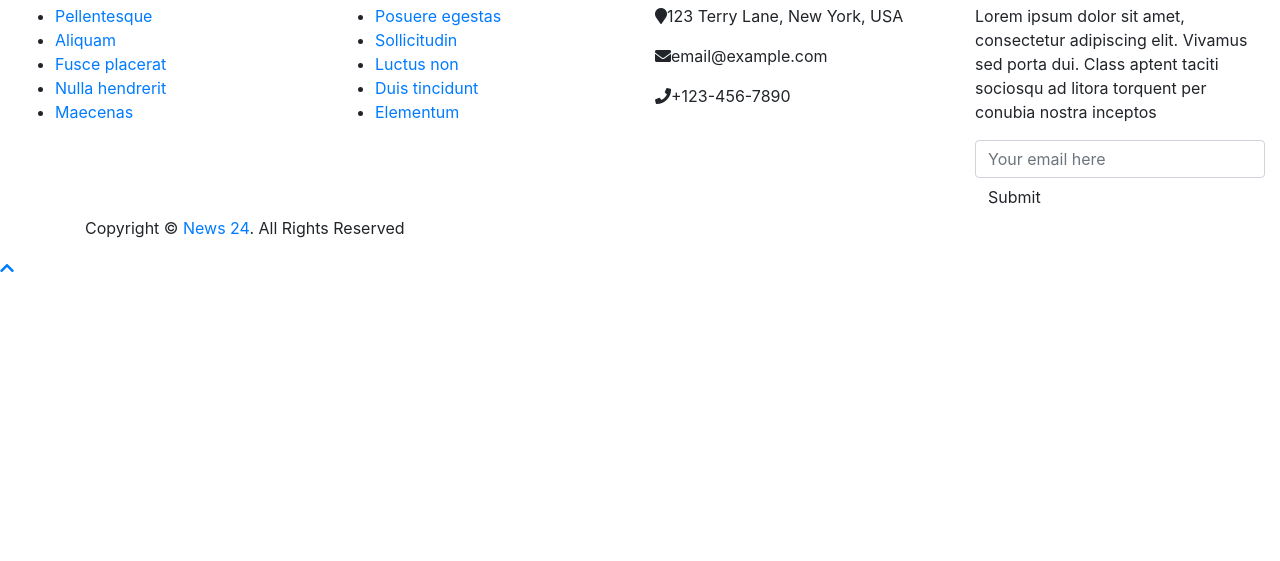
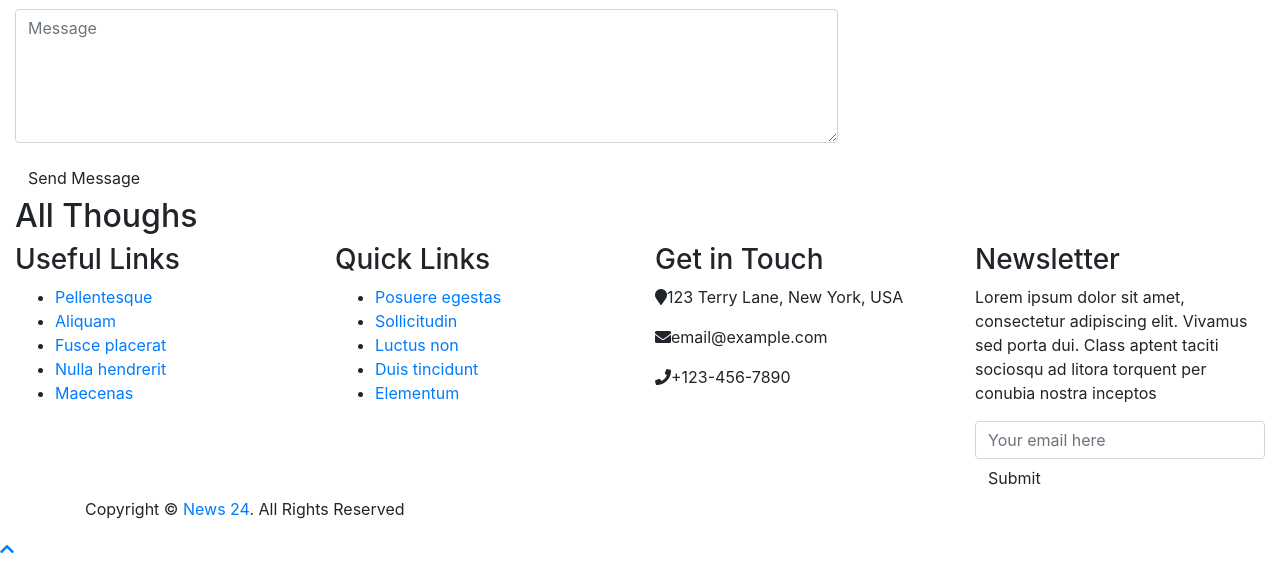
Before and after one commit to 0MAVM0/News_Web, a Django app: a page that uses config/templates/single-page.html in a window 1280 px wide; the page is wider, and only the part inside the window is pictured. Shown: the part 1499-2060 px from the top of that part. Before the commit the page ends 1771 px from the top of that part, so only its background shows below. Run offline with Django 5.2, Linux system fonts and the light colour scheme; a user stored in the database is signed in; data comes from the database, SQL or seed files in the repository; both versions use the stored data as it was after the commit; data that the repository does not hold is empty; some libraries are stand-ins or nearby versions.

Commit message:
Comments Completed

```diff
--- a/config/news/views.py
+++ b/config/news/views.py
@@ -4,7 +4,6 @@
 from django.shortcuts import render, redirect
 from django.contrib.auth import logout
 from django.urls import reverse_lazy
-from .forms import CommentForm
 from .models import *
 
 def home_page(request):
@@ -41,25 +40,25 @@
 
 def single_page(request, slug):
     news = News.objects.filter(slug=slug).first()
+    all_comments = Comment.objects.filter(news=news, status=True).order_by("-created_at")
     news.count += 1
     news.save()
-    comments = Comment.objects.filter(news=news).first()
 
     if request.method == "POST":
-        form = CommentForm(request.POST)
-        if form.is_valid():
-            comment = form.save(commit=False)
-            comment.user = request.user
-            comment.news = news
-            comment.save()
-            return redirect(f"/detail_of/{slug}")
-    else:
-        form = CommentForm()
+        if not request.user.is_authenticated:
+            return redirect("login")
+        else:
+            message = request.POST.get("message")
+
+            if message:
+                comment = Comment(user=request.user, comment=message, news=news)
+                comment.save()
+
+                return redirect("single_page", slug=slug)
 
     context = {
-        "a_piece_of_news": news,
-        "form": form,
-        "comments": comments,
+        "a_piece_of_news" : news,
+        "all_comments": all_comments,
     }
 
     return render(request, "single-page.html", context)
--- a/config/templates/single-page.html
+++ b/config/templates/single-page.html
@@ -136,4 +101,45 @@
             </div>
         </div>
     </div>
+    <div class="comments">
+        <div class="container-fluid">
+            <div class="row">
+                <div class="col-md-8">
+                    <div class="comment-form">
+                        <h2>Leave a comment</h2>
+                        <form method="POST">
+                            {% csrf_token %}
+                            <div class="row">
+                            </div>
+                            <div class="form-group">
+                                <textarea class="form-control" rows="5" placeholder="Message" name="message"></textarea>
+                            </div>
+                            <div>
+                                <button class="btn" type="submit">Send Message</button>
+                            </div>
+                        </form>
+                    </div>
+                </div>
+            </div>
+        </div>
+    </div>
+    <div class="all-comments">
+        <div class="container-fluid">
+            <div class="row">
+                <div class="col-md-8">
+                    <div class="comments-list">
+                        <h2>All Thoughs</h2>
+                        {% for comment in all_comments %}
+                            <div class="comment">
+                                <div class="comment-text">
+                                    <h3>{{ comment.user }} - {{ comment.created_at }}</h3>
+                                    <p>{{ comment.comment }}</p>
+                                </div>
+                            </div>
+                        {% endfor %}
+                    </div>
+                </div>
+            </div>
+        </div>
+    </div>
 {% endblock content %}
```
Also changed, not shown: other parts of config/templates/single-page.html (+0 -35 lines), config/db.sqlite3.
